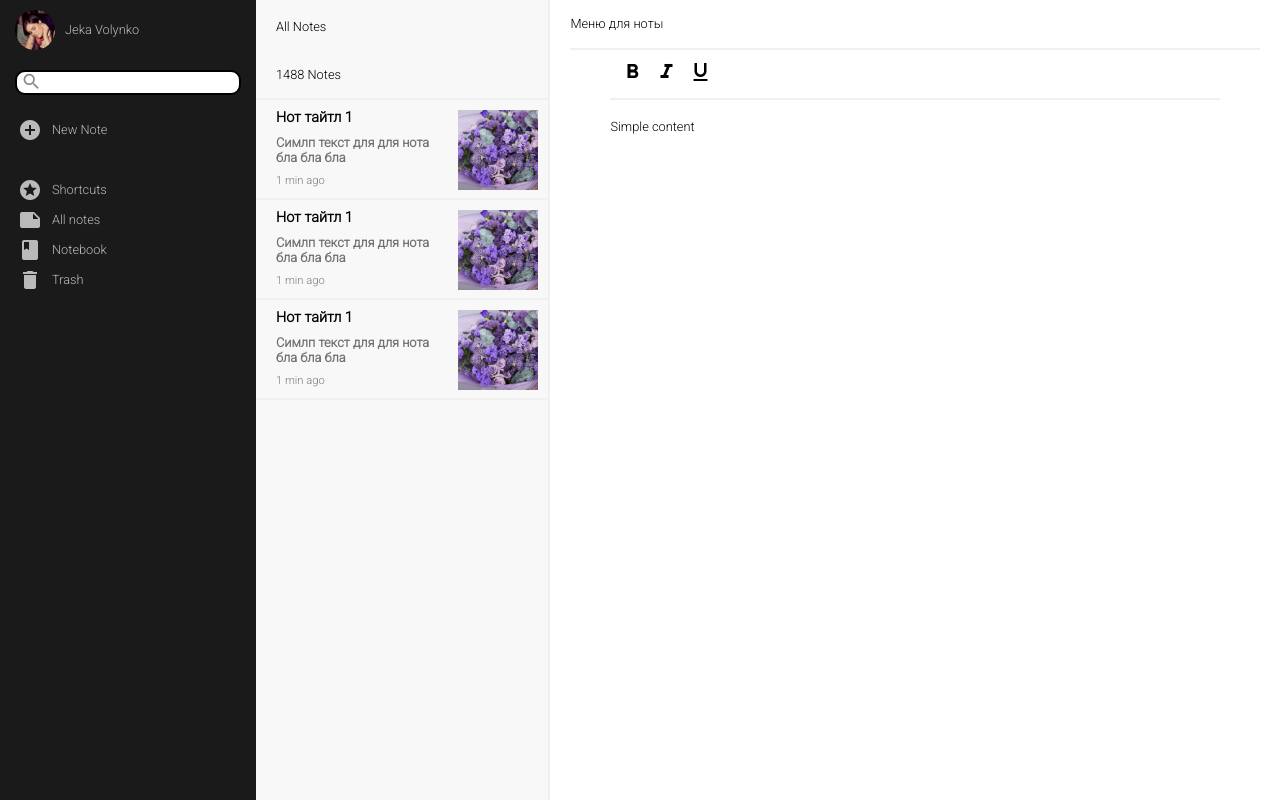
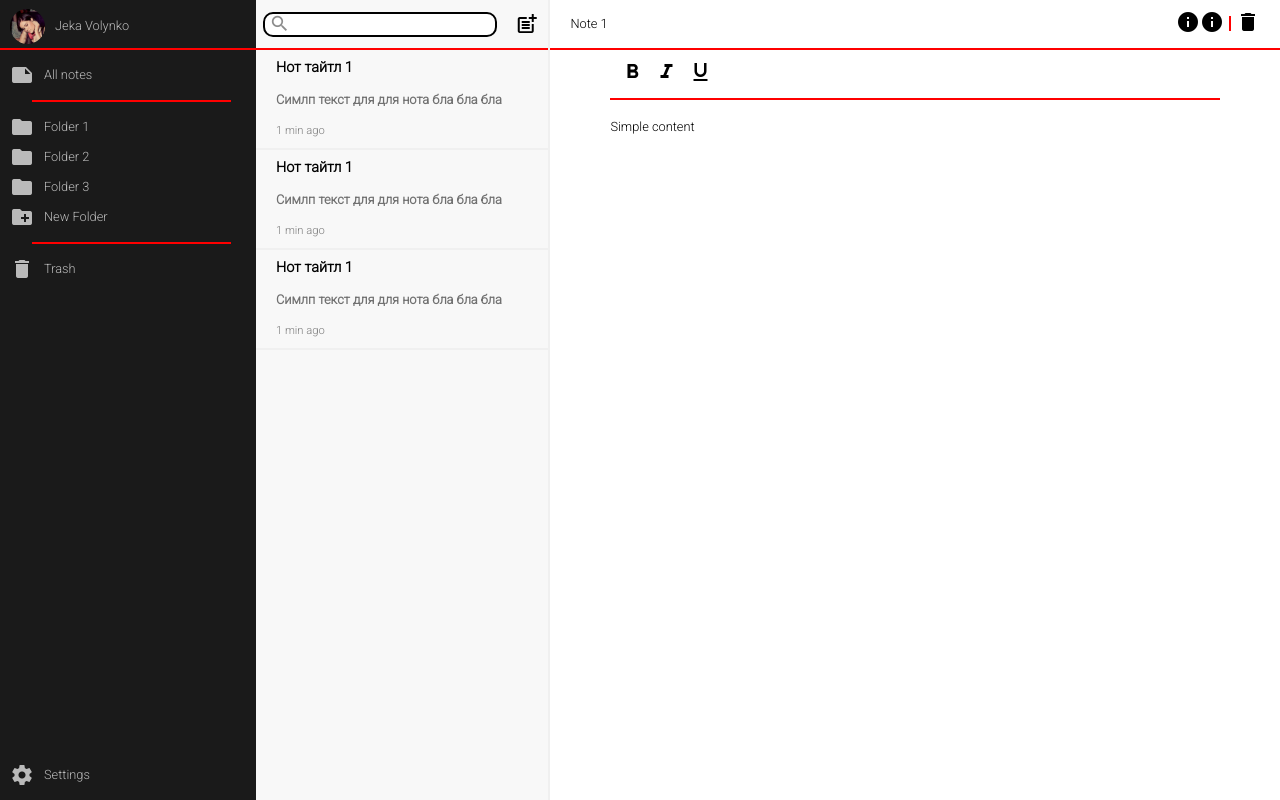
Before and after one commit to ModuleArt/tinote-web, a website built with webpack: page src/index.html in a window 1280 px wide. Built offline with nearby package versions, Linux system fonts and the light colour scheme.

Commit message:
Minor design template change

```diff
--- a/src/index.html
+++ b/src/index.html
@@ -10,6 +10,193 @@
 </head>
 <body>
   <div id="app" class="container">
+    <div class="tinote">
+      <div class="tinote__menu">
+        <div class="profile">
+          <img src="./profile-img.png" alt="" class="img">
+          <div class="name">Jeka Volynko</div>
+        </div>
+
+
+
+
+        <ul class="list-of-folders">
+          <li class="folder">
+            <span class="material-icons">
+              note
+            </span>
+            All notes
+          </li>
+          <div class="horizontal-separator">
+
+          </div>
+
+          <li class="folder folder-selected">
+            <span class="material-icons">
+              folder
+            </span>
+            Folder 1
+          </li>
+          <li class="folder">
+            <span class="material-icons">
+              folder
+              </span>
+            Folder 2
+          </li>
+
+          <li class="folder">
+            <span class="material-icons">
+              folder
+              </span>
+            Folder 3
+          </li>
+
+          <li class="folder">
+            <span class="material-icons">
+              create_new_folder
+              </span>
+            New Folder
+          </li>
+
+          <div class="horizontal-separator">
+
+          </div>
+
+          <li class="folder">
+            <span class="material-icons">
+              delete
+            </span>
+            Trash
+          </li>
+        </ul>
+        <div class="settings">
+          <span class="material-icons">
+            settings
+            </span>
+            Settings
+        </div>
+
+      </div>
+
+      <div class="tinote__list-of-notes">
+
+        <div class="toolbar">
+
+          <div class="input-wrapper">
+            <input type="text" class="search">
+            <span class="material-icons">
+              search
+            </span>
+          </div>
+
+          <div class="button">
+            <span class="material-icons">
+              post_add
+            </span>
+          </div>
+
+        </div>
+
+        <ul class="list-of-notes">
+
+          <li class="note-item note-item-selected">
+            <div class="text-data-wrapper">
+              <div class="title">
+                Нот тайтл 1
+              </div>
+              <div class="text">
+                Симлп текст для для нота бла бла бла
+              </div>
+              <div class="date">
+                1 min ago
+              </div>
+            </div>
+          </li>
+
+          <li class="note-item note-item-selected">
+            <div class="text-data-wrapper">
+              <div class="title">
+                Нот тайтл 1
+              </div>
+              <div class="text">
+                Симлп текст для для нота бла бла бла
+              </div>
+              <div class="date">
+                1 min ago
+              </div>
+            </div>
+          </li>
+
+          <li class="note-item note-item-selected">
+            <div class="text-data-wrapper">
+              <div class="title">
+                Нот тайтл 1
+              </div>
+              <div class="text">
+                Симлп текст для для нота бла бла бла
+              </div>
+              <div class="date">
+                1 min ago
+              </div>
+            </div>
+          </li>
+
+        </ul>
+      </div>
+
+      <div class="tinote__note-wrapper">
+          <div class="menu">
+            <div class="name-of-note">Note 1</div>
+            <div class="note-buttons">
+              <div class="button">
+                <span class="material-icons">
+                  info
+                </span>
+              </div>
+              <div class="button">
+                <span class="material-icons">
+                  info
+                </span>
+              </div>
+
+              <div class="vertical-separator">
+
+              </div>
+
+              <div class="button">
+                <span class="material-icons">
+                  delete
+                </span>
+              </div>
+            </div>
+          </div>
+
+          <div class="toolbar">
+            <div class="button button-selected">
+              <span class="material-icons">
+                format_bold
+              </span>
+
+            </div>
+            <div class="button">
+              <span class="material-icons">
+                format_italic
+              </span>
+            </div>
+
+            <div class="button">
+              <span class="material-icons">
+                format_underlined
+              </span>
+            </div>
+          </div>
+
+          <div class="note" contenteditable>
+            Simple content
+          </div>
+
+      </div>
+    </div>
 
   </div>
 </body>
--- a/src/index.js
+++ b/src/index.js
@@ -1,4 +1,5 @@
 import "./scss/index.scss"
+/*
 import {Tinote} from "./components/tinote/Tinote"
 import {Menu} from "./components/menu/Menu"
 import {FolderContent} from "./components/folderContent/FolderContent"
@@ -22,3 +23,4 @@ const tinote = new Tinote("#app", [
 })
 
 tinote.render()
+*/
--- a/src/scss/_variables.scss
+++ b/src/scss/_variables.scss
@@ -1,3 +1,5 @@
+$header-height: 50px;
+
 $menu-width: 20vw;
 $folder-content-width: 23vw;
 $note-width: auto;
--- a/src/scss/folderContent.scss
+++ /dev/null
@@ -1,90 +0,0 @@
-@import "_variables";
-@import "_mixins";
-
-.tinote__folder-content {
-  //position: absolute;
-  display: flex;
-  flex-direction: column;
-  left: $menu-width;
-
-  //top: 0;
-  //bottom: 0;
-  // ---------
-  float:left;
-
-  width: $folder-content-width;
-  height: 100%;
-
-  background: #f8f8f8;
-  border-right: 2px solid #f0f0f0;
-
-  .toolbar {
-    top: 0;
-    height: $folder-content-toolbar-height;
-    position: relative;
-    border-bottom: 2px solid #f0f0f0;
-
-    .folder-name, .number-of-notes {
-      position: absolute;
-      left: 20px;
-    }
-
-    .folder-name {
-      top: 20px;
-    }
-
-    .number-of-notes {
-      bottom: 15px;
-    }
-  }
-
-  .list-of-notes {
-    @include clear-list();
-    top: $folder-content-toolbar-height;
-    overflow-y: auto;
-    background: #f8f8f8;
-
-    .note-item {
-      border-bottom: 2px solid #f0f0f0;
-      display: flex;
-      justify-content: space-between;
-      height: $folder-content-list-item-height;
-
-      padding: 10px 10px 10px 20px;
-
-      .text-data-wrapper {
-        position: relative;
-        display: flex;
-        flex-direction: column;
-        justify-content: space-between;
-        margin-right: 10px;
-
-        .title {
-          font-size: 0.9rem;
-          font-weight: 600;
-        }
-
-        .text {
-          font-size: 0.8rem;
-          font-weight: 600;
-          color: rgba($color: #000000, $alpha: 0.55)
-        }
-
-        .date {
-          font-size: 0.7rem;
-          font-weight: 500;
-          color: rgba($color: #000000, $alpha: 0.5)
-        }
-      }
-
-      .img {
-        width: 80px;
-        height: 80px;
-      }
-    }
-
-    .note-item:hover {
-      background: #f2f2f2;
-    }
-  }
-}
--- a/src/scss/index.scss
+++ b/src/scss/index.scss
@@ -3,7 +3,7 @@
 
 @import "menu";
 @import "noteWrapper";
-@import "folderContent";
+@import "listOfNotes";
 @import "_variables";
 @import "login";
 
--- /dev/null
+++ b/src/scss/listOfNotes.scss
@@ -0,0 +1,147 @@
+@import "_variables";
+@import "_mixins";
+
+.tinote__list-of-notes {
+  //position: absolute;
+  display: flex;
+  flex-direction: column;
+  left: $menu-width;
+
+  //top: 0;
+  //bottom: 0;
+  // ---------
+  float:left;
+
+  width: $folder-content-width;
+  height: 100%;
+
+  background: #f8f8f8;
+  border-right: 2px solid #f0f0f0;
+
+  .toolbar {
+    top: 0;
+    height: $header-height;
+    position: relative;
+    border-bottom: 2px solid red;
+    display: flex;
+    align-items: center;
+    justify-content: space-around;
+    .search {
+      //position: absolute;
+      top: 0;
+      left: 0;
+      right: 0;
+      bottom: 0;
+      width: 100%;
+      border: 2px solid;
+      border-radius: 10px;
+    }
+
+    .search:focus {
+      border: 2px solid red;
+    }
+
+    .input-wrapper {
+      //margin-top: 20px;
+      //display:inline-block;
+      display: flex;
+      width: 80%;
+      align-items: center;
+      position: relative;
+      height: 25px;
+      color: rgba($color: #1a1a1a, $alpha: 0.5);
+      font-weight: 700;
+
+      span {
+        position: absolute;
+        left: 6px;
+        //z-index: 2;
+        font-size: 1.3rem;
+
+      }
+
+      .search {
+        position: absolute;
+        top: 0;
+        bottom: 0;
+        width: 100%;
+        border: 2px solid;
+        border-radius: 10px;
+        padding-left: 30px;
+      }
+
+      .search:focus {
+        border: 2px solid rgba($color: #1a1a1a, $alpha: 0.5);
+        border-radius: 10px;
+        outline: none;
+      }
+    }
+
+    .button {
+      width: 10%;
+      display: flex;
+      align-items: center;
+      padding: 3px;
+
+      span {
+        margin-right: 10px;
+      }
+    }
+
+    .button.selected, .button:hover {
+      background: $menu-folder-list-selected-color;
+      border-radius: 10px;
+    }
+
+  }
+
+  .list-of-notes {
+    @include clear-list();
+    top: $folder-content-toolbar-height;
+    overflow-y: auto;
+    background: #f8f8f8;
+
+    .note-item {
+      border-bottom: 2px solid #f0f0f0;
+      display: flex;
+      justify-content: space-between;
+      height: $folder-content-list-item-height;
+
+      padding: 10px 10px 10px 20px;
+
+      .text-data-wrapper {
+        position: relative;
+        display: flex;
+        flex-direction: column;
+        justify-content: space-between;
+        margin-right: 10px;
+
+        .title {
+          font-size: 0.9rem;
+          font-weight: 600;
+        }
+
+        .text {
+          font-size: 0.8rem;
+          font-weight: 600;
+          color: rgba($color: #000000, $alpha: 0.55)
+        }
+
+        .date {
+          font-size: 0.7rem;
+          font-weight: 500;
+          color: rgba($color: #000000, $alpha: 0.5)
+        }
+      }
+
+      .img {
+        width: 80px;
+        height: 80px;
+      }
+    }
+
+    .note-item:hover {
+      background: #f2f2f2;
+    }
+  }
+}
--- a/src/scss/menu.scss
+++ b/src/scss/menu.scss
@@ -2,11 +2,9 @@
 @import "_mixins";
 
 .tinote__menu {
-  //position: absolute;
   display: flex;
   flex-direction: column;
   justify-content: start;
-
   //left: 0;
   //top: 0;
   //bottom: 0;
@@ -17,7 +15,7 @@
   min-width: 160px;
   height: 100%;
 
-  padding: 0 15px;
+  padding: 0 0px;
   box-shadow: 3px 0px 8px 1px #D3D3D3;
   background: $menu-background-color;
   color: $menu-text-color;
@@ -27,13 +25,18 @@
   color: rgba($color: #ffffff, $alpha: 0.70);
 
   .profile {
-    margin-top: 10px;
+    padding-left: 10px;
+    padding-right: 15px;
+    padding-top: 10px;
+    padding-bottom: 5px;
     display: flex;
     align-items: center;
+    height: $header-height;
+    border-bottom: 2px solid red;
 
     .img {
-      width: 40px;
-      height: 40px;
+      width: 35px;
+      height: 35px;
       border-radius: 50%;
     }
 
@@ -42,76 +45,16 @@
     }
   }
 
-  .search {
-    position: absolute;
-    top: 0;
-    left: 0;
-    right: 0;
-    bottom: 0;
-    width: 100%;
-    border: 2px solid;
-    border-radius: 10px;
-  }
-
-  .search:focus {
-    border: 2px solid red;
-  }
-
-  .input-wrapper {
-    margin-top: 20px;
-    //display:inline-block;
-    display: flex;
-    align-items: center;
-    position: relative;
-    height: 25px;
-    color: rgba($color: #1a1a1a, $alpha: 0.5);
-    font-weight: 700;
-
-    span {
-      position: absolute;
-      left: 6px;
-      //z-index: 2;
-      font-size: 1.3rem;
-
-    }
-
-    .search {
-      position: absolute;
-      top: 0;
-      bottom: 0;
-      width: 100%;
-      border: 2px solid;
-      border-radius: 10px;
-      padding-left: 30px;
-    }
-
-    .search:focus {
-      border: 2px solid rgba($color: #1a1a1a, $alpha: 0.5);
-      border-radius: 10px;
-      outline: none;
-    }
-  }
-
-
-  .button {
-    margin-top: 20px;
-    display: flex;
-    align-items: center;
-    padding: 3px;
-
-    span {
-      margin-right: 10px;
-    }
-  }
-
-  .button.selected, .button:hover {
-    background: $menu-folder-list-selected-color;
-    border-radius: 10px;
+  .horizontal-separator {
+    margin: 10px auto;
+    width: 80%;
+    border-bottom: 2px solid red;
   }
 
   .list-of-folders {
     @include clear-list();
-    margin-top: 30px;
+    margin-top: 10px;
+    margin-left: 7px;
 
     .folder {
       display: flex;
@@ -128,4 +71,21 @@
     }
 
   }
+
+  .settings {
+    position: absolute;
+    bottom: 10px;
+    margin-left: 7px;
+    display: flex;
+    align-items: center;
+    padding: 3px;
+    span {
+      margin-right: 10px;
+    }
+  }
+
+  .settings.selected, .settings:hover {
+    background: $menu-folder-list-selected-color;
+    border-radius: 10px;
+  }
 }
--- a/src/scss/noteWrapper.scss
+++ b/src/scss/noteWrapper.scss
@@ -21,12 +21,35 @@
     display: flex;
     justify-content: start;
     align-items: center;
-    border-bottom: 2px solid #f0f0f0;
+    border-bottom: 2px solid red;
   }
 
   .menu {
-    margin: 0 20px;
-    height: $note-menu-height;
+    //margin: 0 20px;
+    height: $header-height;
+    display: flex;
+    justify-content: space-between;
+    align-items: center;
+
+    .name-of-note {
+      margin-left: 20px;
+    }
+    .note-buttons {
+
+      display: inline-flex;
+      justify-content: space-around;
+      align-items: center;
+      margin-right: 20px;
+
+      .vertical-separator {
+        margin: auto 5px;
+        width: 2px;
+        background: red;
+        height: 15px;
+
+      }
+    }
+
   }
 
   .toolbar {
```
